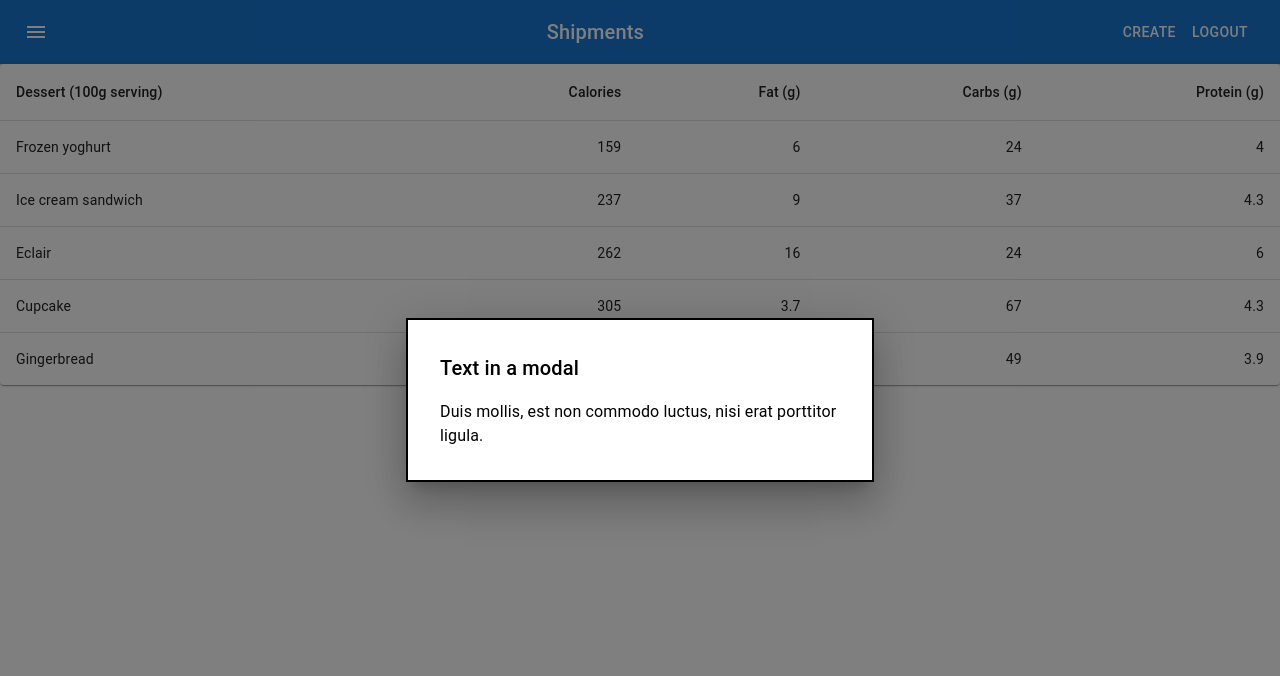
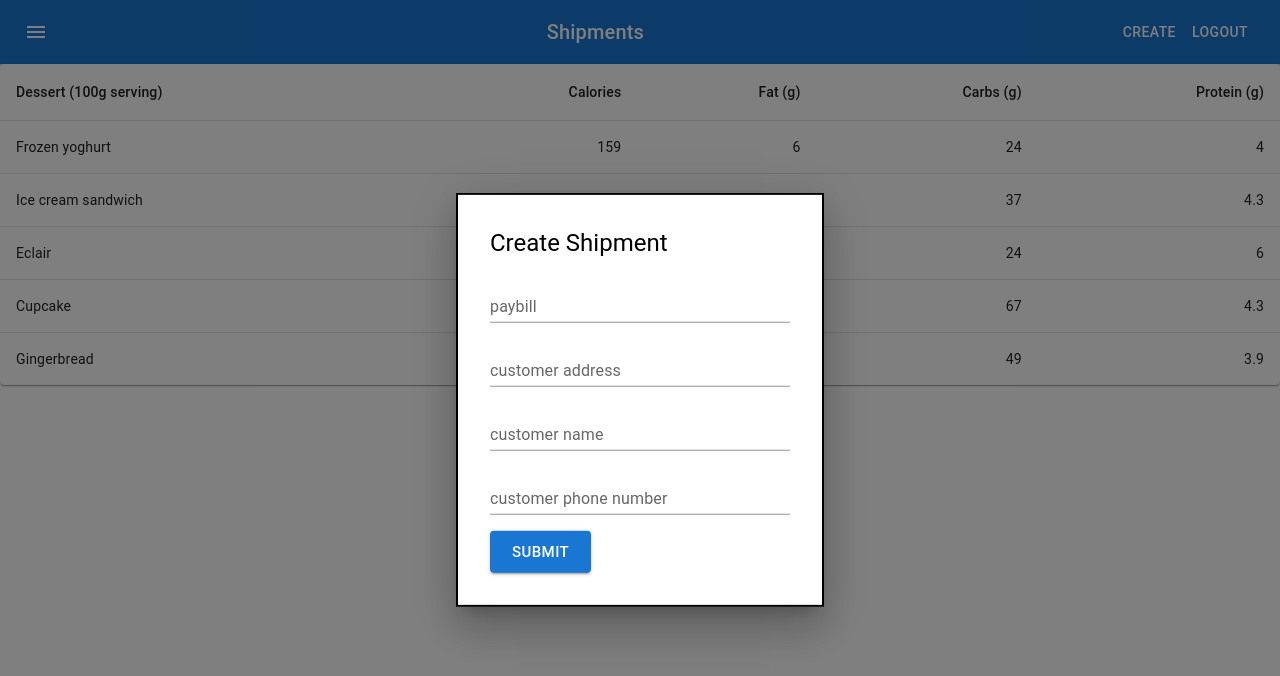
Before and after one commit to omar-elhajj00/shipping-fullstack, a React (Create React App) app in the folder front-end/: page / in a window 1280 px wide. Both pictures are taken after a click on the button "CREATE". Shown: the top 676 px of the page. Built offline with nearby package versions, Linux system fonts and the light colour scheme.

Commit message:
add the input fields into createshipment component

```diff
--- a/front-end/src/components/CreateShipment.jsx
+++ b/front-end/src/components/CreateShipment.jsx
@@ -3,6 +3,8 @@ import Box from '@mui/material/Box';
 import Button from '@mui/material/Button';
 import Typography from '@mui/material/Typography';
 import Modal from '@mui/material/Modal';
+import { TextField } from '@mui/material';
+import CloseIcon from '@mui/icons-material/Close';
 
 
 const CreateShipment = ({open},{setOpen}) => {
@@ -11,7 +13,7 @@ const CreateShipment = ({open},{setOpen}) => {
         top: '50%',
         left: '50%',
         transform: 'translate(-50%, -50%)',
-        width: 400,
+        width: 300,
         bgcolor: 'background.paper',
         border: '2px solid #000',
         boxShadow: 24,
@@ -27,13 +29,16 @@ const CreateShipment = ({open},{setOpen}) => {
         aria-labelledby="modal-modal-title"
         aria-describedby="modal-modal-description"
       >
-        <Box sx={style}>
-          <Typography id="modal-modal-title" variant="h6" component="h2">
-            Text in a modal
+        <Box sx={style} >
+          <Typography id="modal-modal-title" variant="h5" component="h2" sx={{ mb: 2 }}>
+            Create Shipment
           </Typography>
-          <Typography id="modal-modal-description" sx={{ mt: 2 }}>
-            Duis mollis, est non commodo luctus, nisi erat porttitor ligula.
-          </Typography>
+          <TextField id="standard-basic" label="paybill" variant="standard" placeholder='PayBill' sx={{ mb: 2 }} fullWidth/>
+          <TextField id="standard-basic" label="customer address" variant="standard" placeholder='customer address' sx={{ mb: 2 }} fullWidth/>
+          <TextField id="standard-basic" label="customer name" variant="standard" placeholder='customer name' sx={{ mb: 2 }} fullWidth/>
+          <TextField id="standard-basic" label="customer phone number" variant="standard" placeholder='customer phone number' sx={{ mb: 2 }} fullWidth/>
+          <Button variant="contained" size="large" >Submit</Button>
+
         </Box>
       </Modal>
   )
```
